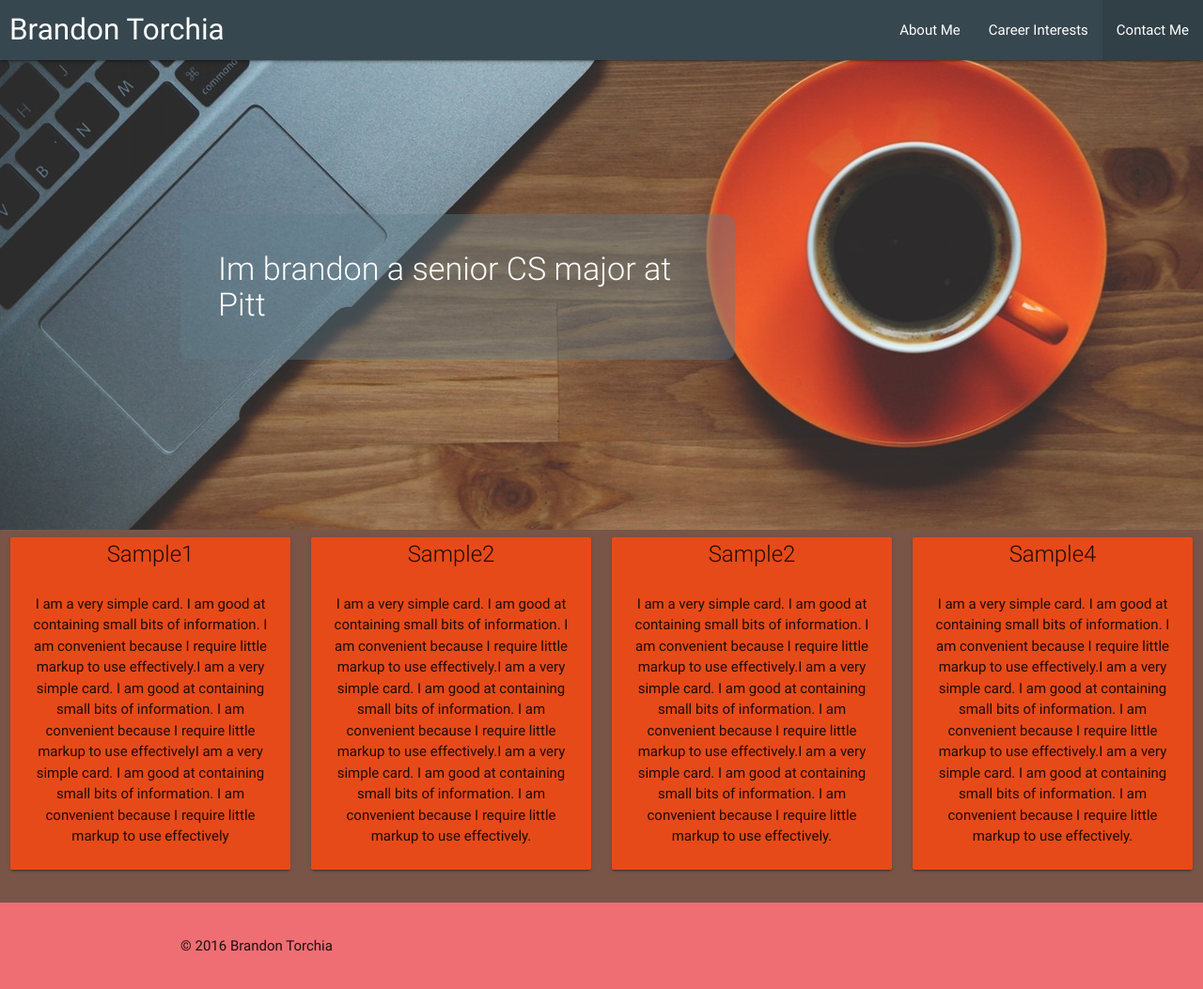
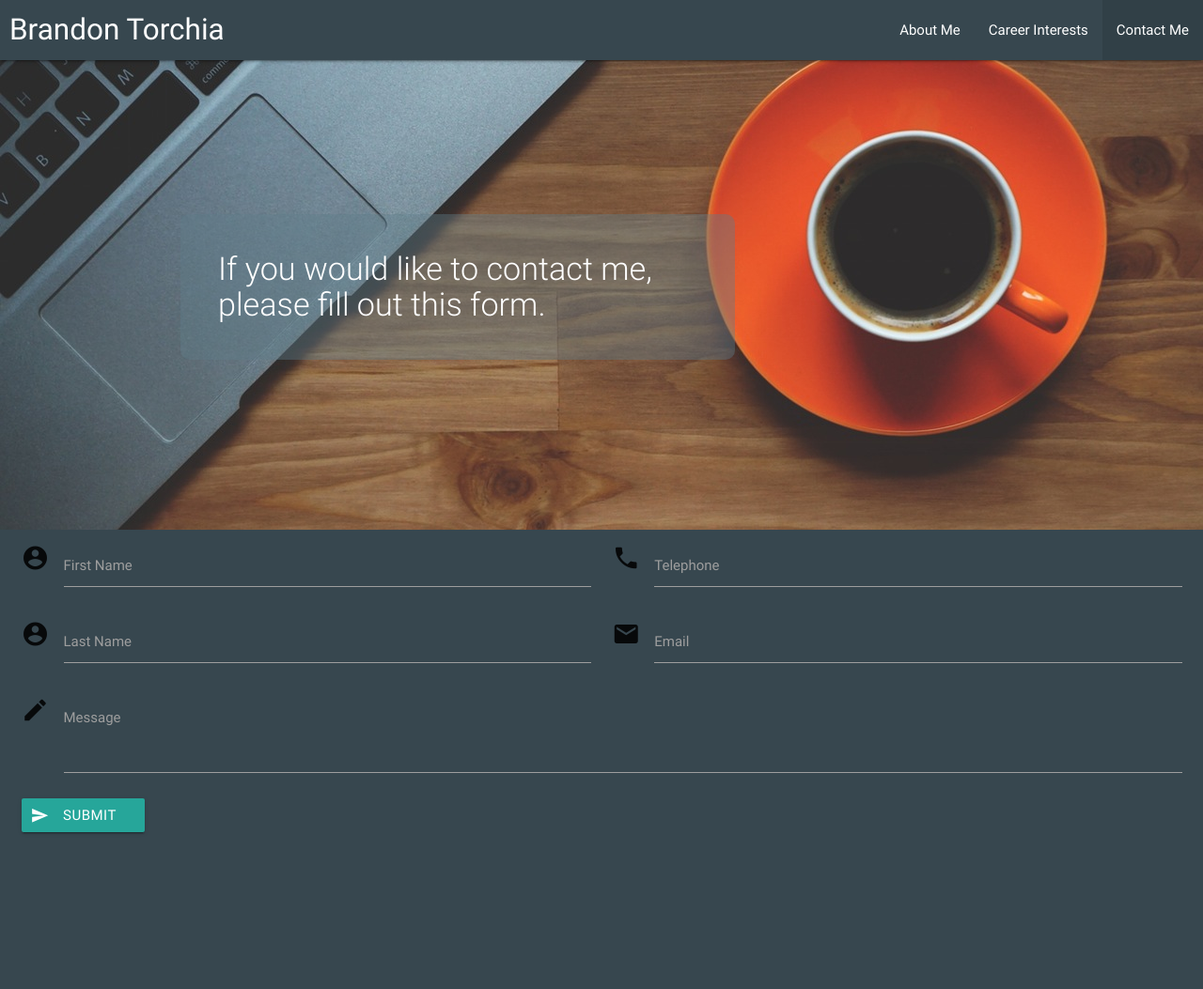
Before and after one commit to bmt35/website, a PHP site: page /contact_me.html in a window 1280 px wide. Shown: the whole page at 94% size. After the commit the page ends 888 px from the top, so only its background shows below. Run offline with PHP 8.4, Linux system fonts and the light colour scheme; some libraries are stand-ins or nearby versions.

Commit message:
finish design p2

```diff
--- a/contact_me.html
+++ b/contact_me.html
@@ -27,7 +27,7 @@
         <div class ="container">
           <div class="row">
             <div class="col l8 s12 white-text">
-              <h4 class="thin-text left-align  lighten-3-text valign">Im brandon a senior CS major at Pitt</h4>
+              <h4 class="thin-text left-align  lighten-3-text valign">If you would like to contact me, <br>please fill out this form.</h4>
             </div>
           </div>
         </div>
@@ -35,50 +35,45 @@
       </div>
     </header>
     <main>
-      <div class="row center-cols center-align">
-        <div class="col m3">
-          <div class="card">
-            <span class="card-title">Sample1</span>
-            <div class="card-content">
-            <p>I am a very simple card. I am good at containing small bits of information. I am convenient because I require little markup to use effectively.I am a very simple card. I am good at containing small bits of information. I am convenient because I require little markup to use effectivelyI am a very simple card. I am good at containing small bits of information. I am convenient because I require little markup to use effectively</p>
+      <div class="row">
+        <form class="col s12">
+          <div class="row">
+            <div class="input-field col s6">
+              <i class="material-icons prefix">account_circle</i>
+              <input id="icon_prefix" type="text" class="validate">
+              <label for="icon_prefix">First Name</label>
             </div>
+            <div class="input-field col s6">
+              <i class="material-icons prefix">phone</i>
+              <input id="icon_telephone" type="tel" class="validate">
+              <label for="icon_telephone">Telephone</label>
+            </div>
+            <div class="input-field col s6">
+              <i class="material-icons prefix">account_circle</i>
+              <input id="icon_prefix" type="text" class="validate">
+              <label for="icon_prefix">Last Name</label>
+            </div>
+            <div class="input-field col s6">
+              <i class="material-icons prefix">email</i>
+              <input id="icon_prefix" type="text" class="validate">
+              <label for="icon_prefix">Email</label>
+            </div>
+            <div class="input-field col s12">
+              <i class="material-icons prefix">mode_edit</i>
+              <textarea id="icon_prefix2" class="materialize-textarea"></textarea>
+              <label for="icon_prefix2">Message</label>
+            </div>
+            <div class="col s12">
+              <button class="btn waves-effect waves-light" type="submit" name="action">Submit
+                <i class="material-icons left">send</i>
+              </button>
+            </div>
+
           </div>
-        </div>
-        <div class="col m3">
-          <div class="card">
-            <span class="card-title" ">Sample2</span>
-            <div class="card-content">
-              <p>I am a very simple card. I am good at containing small bits of information. I am convenient because I require little markup to use effectively.I am a very simple card. I am good at containing small bits of information. I am convenient because I require little markup to use effectively.I am a very simple card. I am good at containing small bits of information. I am convenient because I require little markup to use effectively.</p>
-            </div>
-          </div>
-        </div>
-        <div class="col m3">
-          <div class="card">
-            <span class="card-title" ">Sample2</span>
-            <div class="card-content">
-              <p>I am a very simple card. I am good at containing small bits of information. I am convenient because I require little markup to use effectively.I am a very simple card. I am good at containing small bits of information. I am convenient because I require little markup to use effectively.I am a very simple card. I am good at containing small bits of information. I am convenient because I require little markup to use effectively.</p>
-            </div>
-          </div>
-        </div>
-        <div class="col m3">
-          <div class="card">
-            <span class="card-title">Sample4</span>
-            <div class="card-content">
-            <p>I am a very simple card. I am good at containing small bits of information. I am convenient because I require little markup to use effectively.I am a very simple card. I am good at containing small bits of information. I am convenient because I require little markup to use effectively.I am a very simple card. I am good at containing small bits of information. I am convenient because I require little markup to use effectively.</p>
-            </div>
-          </div>
-        </div>
+        </form>
       </div>
     </main>
-     <footer class="page-footer">
-          <div class="container">
-            <div class="row">
-              <div class="col l6 s12">
-                <p>&copy; 2016 Brandon Torchia</p>
-              </div>
-            </div>
-          </div>
-        </footer>
+
 
 
 
--- a/css/custom.css
+++ b/css/custom.css
@@ -1,5 +1,5 @@
 body {
-	background: #795548;
+	background: #37474f;
 	min-height: 200vh;
 }
 
@@ -39,17 +39,16 @@ body {
     text-align: left;
   }
 
-  .collapsible-header :hover {
-    background-color: yellow;
-
-  }
-
   .collapsible {
     margin-bottom: 0px;
     margin-top: 12px;
+    border: 1px solid #000;
 
   }
+ .card{
+  border: 1px solid #000;
+ }
 
-  .card {
-    background: #e64a19;
-  }
+ .btn {
+  padding-left: 10px;
+ }
--- a/js/custom.js
+++ b/js/custom.js
@@ -1,3 +1,5 @@
  $(document).ready(function(){
       $('.parallax').parallax();
+       $('.tooltipped').tooltip({delay: 50});
+       $('.tooltipped').tooltip({position: 'left'});
     });
```
Also changed, not shown: career_interests.html (+8 -20 lines), index.html (+34 -15 lines).
